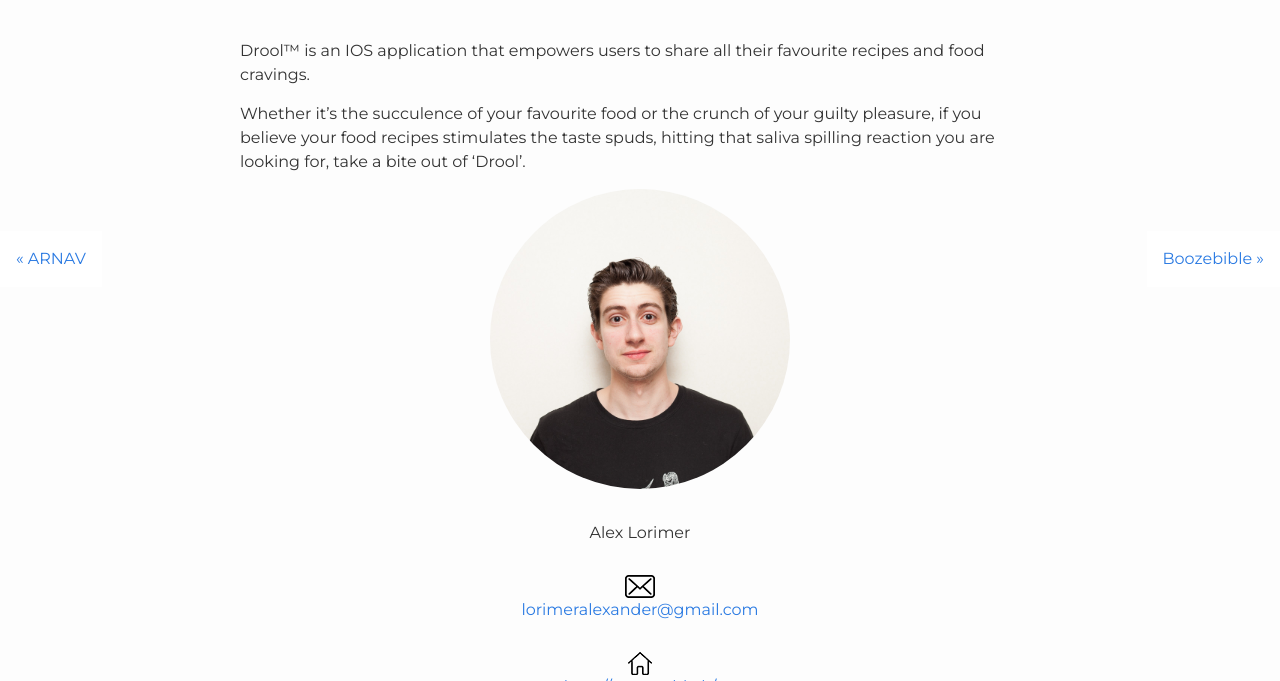
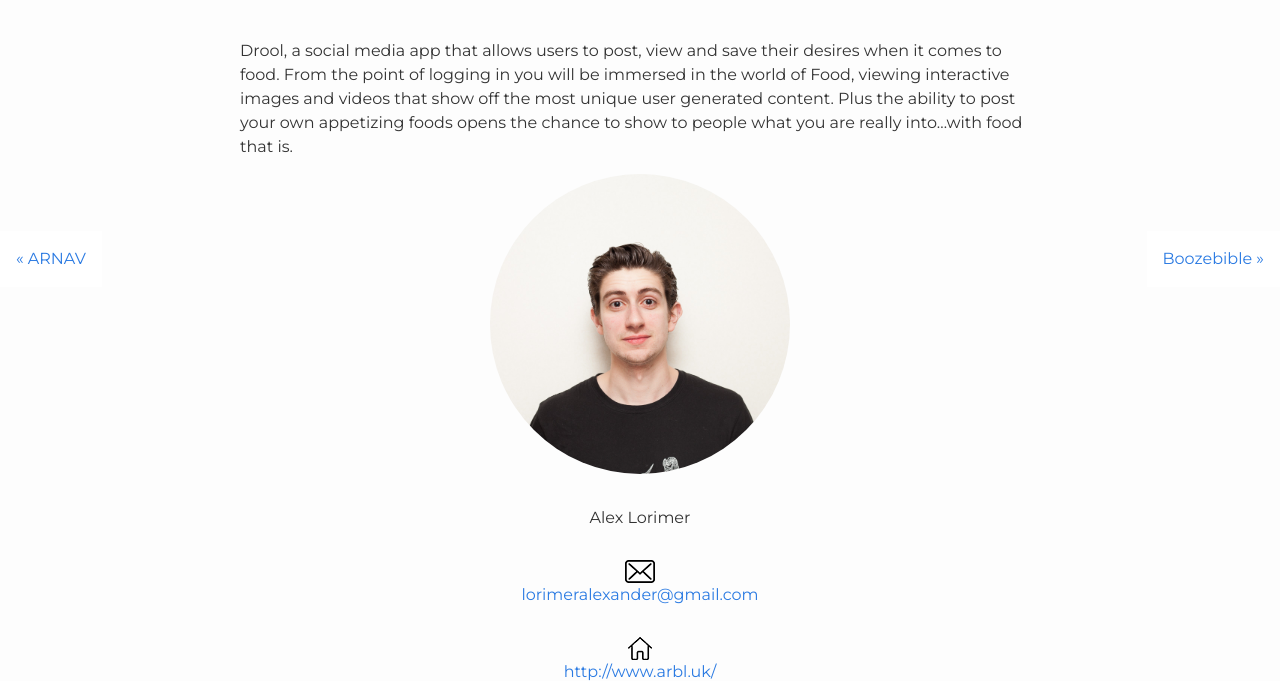
Before and after one commit to budmd/budmd.github.io, a Jekyll site: the page built from _works/alex-lorimer.md, in a window 1280 px wide and 900 px high, scrolled down 324 px, cut to the strip 219-900 px from the top of the window. Built offline with Jekyll 4.4.1, drawn with Linux system fonts in a browser that asks for light colours; nearby versions of some CDN libraries.

Commit message:
updated alex lorimer

```diff
--- a/_works/alex-lorimer.md
+++ b/_works/alex-lorimer.md
@@ -12,6 +12,4 @@ photo: true
 
 ---
 
-Drool™ is an IOS application that empowers users to share all their favourite recipes and food cravings.
-
-Whether it’s the succulence of your favourite food or the crunch of your guilty pleasure, if you believe your food recipes stimulates the taste spuds, hitting that saliva spilling reaction you are looking for, take a bite out of ‘Drool’.
+Drool, a social media app that allows users to post, view and save their desires when it comes to food. From the point of logging in you will be immersed in the world of Food, viewing interactive images and videos that show off the most unique user generated content. Plus the ability to post your own appetizing foods opens the chance to show to people what you are really into…with food that is.
```
